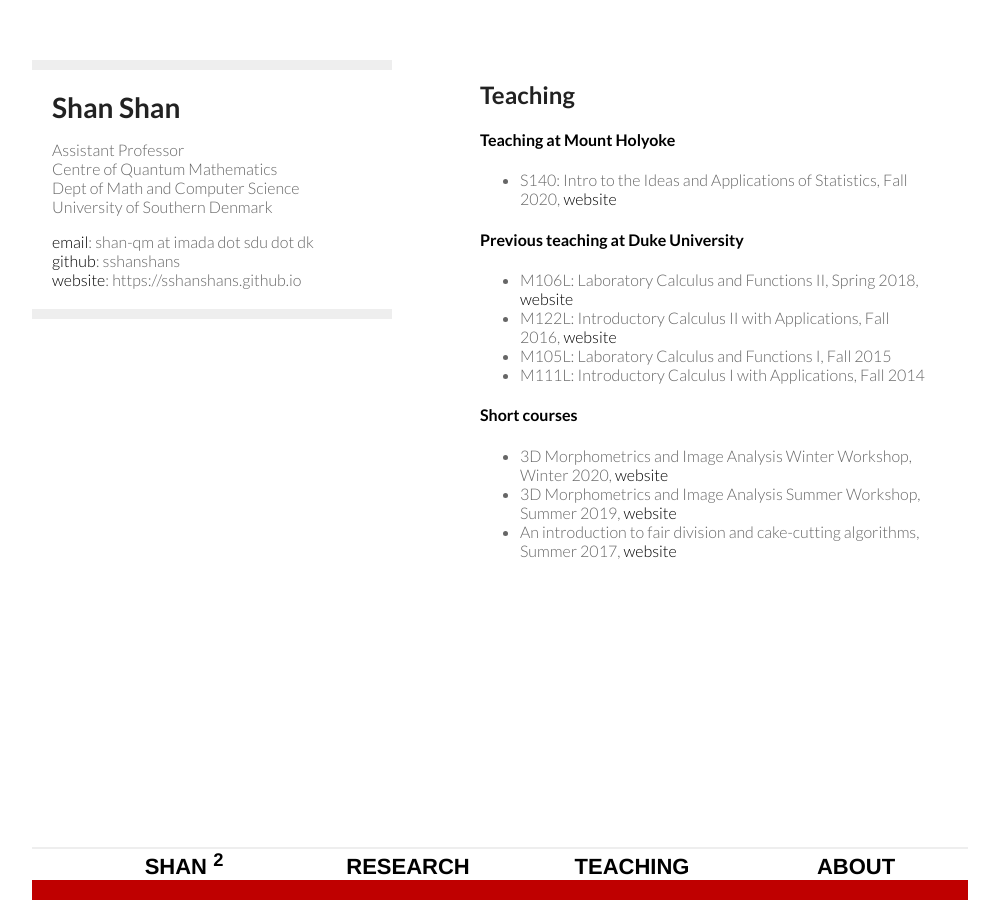
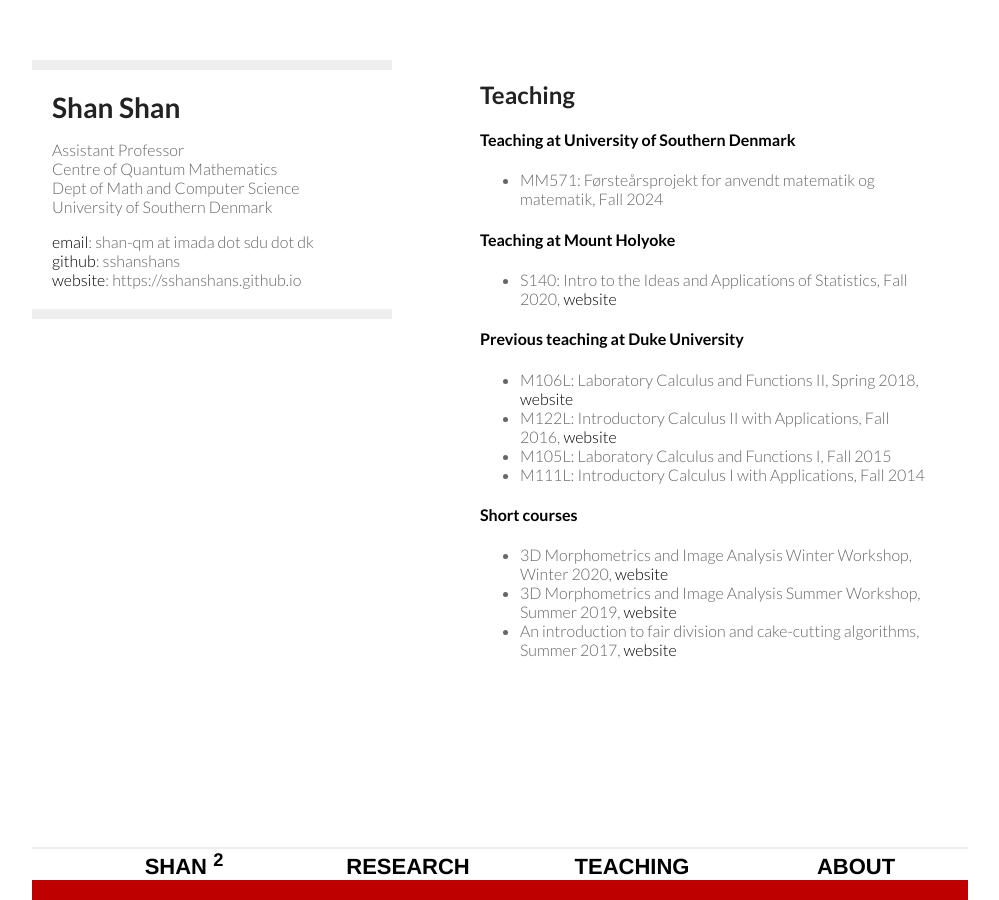
Before and after one commit to sshanshans/sshanshans.github.io, a Jekyll site: the page built from teaching/teaching.md, in a window 1280 px wide. Shown: the whole page, without its empty margins (160-1159 px from the left). Built offline with Jekyll 4.4.1, drawn with Linux system fonts in a browser that asks for light colours.

Commit message:
Update teaching.md

```diff
--- a/teaching/teaching.md
+++ b/teaching/teaching.md
@@ -4,6 +4,9 @@
 description: Teaching
 ---
 ## Teaching
+
+#### Teaching at University of Southern Denmark
+* MM571: Førsteårsprojekt for anvendt matematik og matematik, Fall 2024
 
 #### Teaching at Mount Holyoke
 
```
